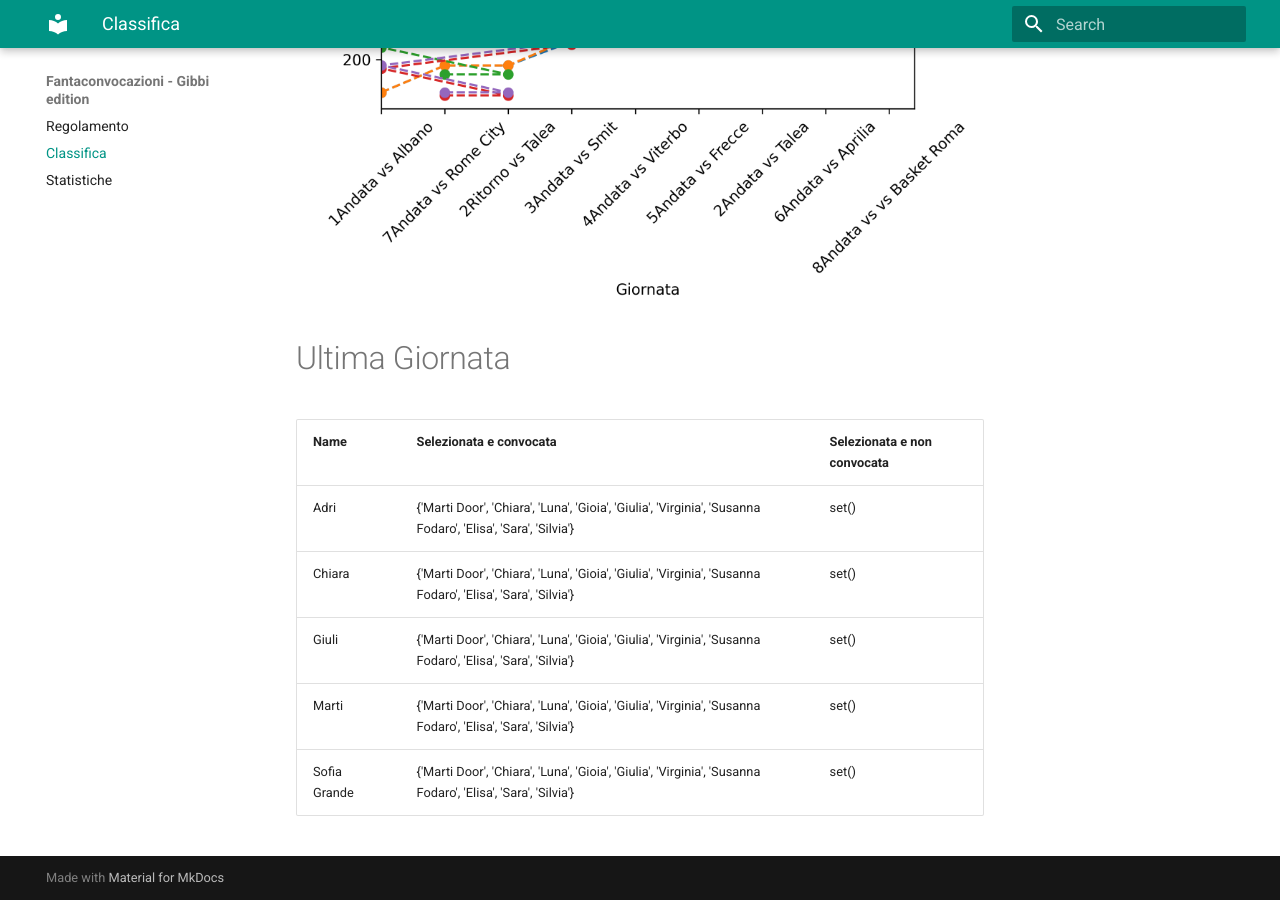
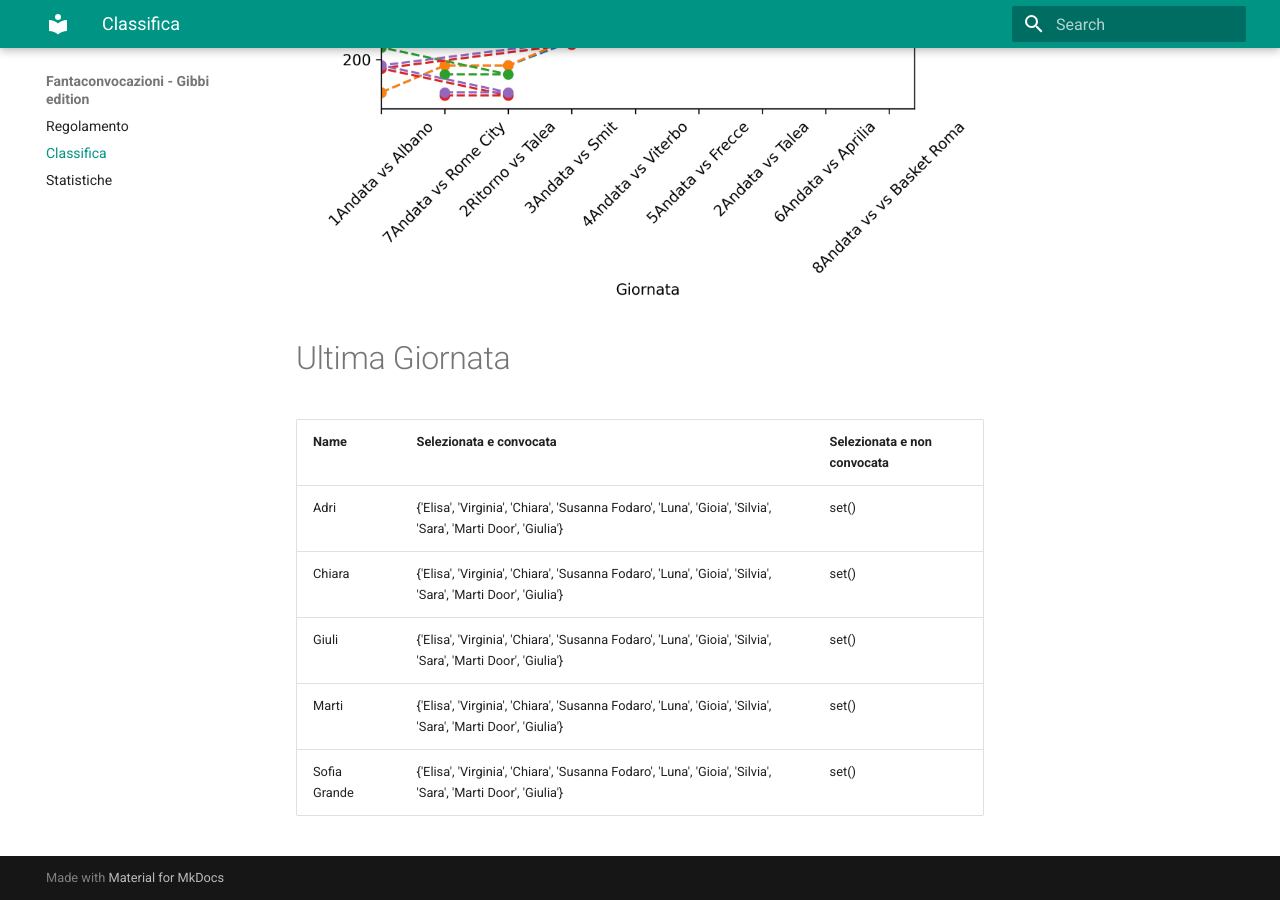
Before and after one commit to martinig94/fantagibbi, an MkDocs documentation site: the page built from docs/Classifica.md, in a window 1280 px wide and 900 px high, scrolled down 810 px. Built offline with MkDocs 1.6.1 and Material for MkDocs 9.7.7, drawn with Linux system fonts in a browser that asks for light colours.

Commit message:
Auto-update from main.py

```diff
--- a/docs/Classifica.md
+++ b/docs/Classifica.md
@@ -18,9 +18,9 @@
 <!-- START_TABLE CORRECT -->
 | Name         | Selezionata e convocata                                                                                      | Selezionata e non convocata   |
 |:-------------|:-------------------------------------------------------------------------------------------------------------|:------------------------------|
-| Adri         | {'Marti Door', 'Chiara', 'Luna', 'Gioia', 'Giulia', 'Virginia', 'Susanna Fodaro', 'Elisa', 'Sara', 'Silvia'} | set()                         |
-| Chiara       | {'Marti Door', 'Chiara', 'Luna', 'Gioia', 'Giulia', 'Virginia', 'Susanna Fodaro', 'Elisa', 'Sara', 'Silvia'} | set()                         |
-| Giuli        | {'Marti Door', 'Chiara', 'Luna', 'Gioia', 'Giulia', 'Virginia', 'Susanna Fodaro', 'Elisa', 'Sara', 'Silvia'} | set()                         |
-| Marti        | {'Marti Door', 'Chiara', 'Luna', 'Gioia', 'Giulia', 'Virginia', 'Susanna Fodaro', 'Elisa', 'Sara', 'Silvia'} | set()                         |
-| Sofia Grande | {'Marti Door', 'Chiara', 'Luna', 'Gioia', 'Giulia', 'Virginia', 'Susanna Fodaro', 'Elisa', 'Sara', 'Silvia'} | set()                         |
+| Adri         | {'Elisa', 'Virginia', 'Chiara', 'Susanna Fodaro', 'Luna', 'Gioia', 'Silvia', 'Sara', 'Marti Door', 'Giulia'} | set()                         |
+| Chiara       | {'Elisa', 'Virginia', 'Chiara', 'Susanna Fodaro', 'Luna', 'Gioia', 'Silvia', 'Sara', 'Marti Door', 'Giulia'} | set()                         |
+| Giuli        | {'Elisa', 'Virginia', 'Chiara', 'Susanna Fodaro', 'Luna', 'Gioia', 'Silvia', 'Sara', 'Marti Door', 'Giulia'} | set()                         |
+| Marti        | {'Elisa', 'Virginia', 'Chiara', 'Susanna Fodaro', 'Luna', 'Gioia', 'Silvia', 'Sara', 'Marti Door', 'Giulia'} | set()                         |
+| Sofia Grande | {'Elisa', 'Virginia', 'Chiara', 'Susanna Fodaro', 'Luna', 'Gioia', 'Silvia', 'Sara', 'Marti Door', 'Giulia'} | set()                         |
 <!-- END_TABLE CORRECT -->
```
